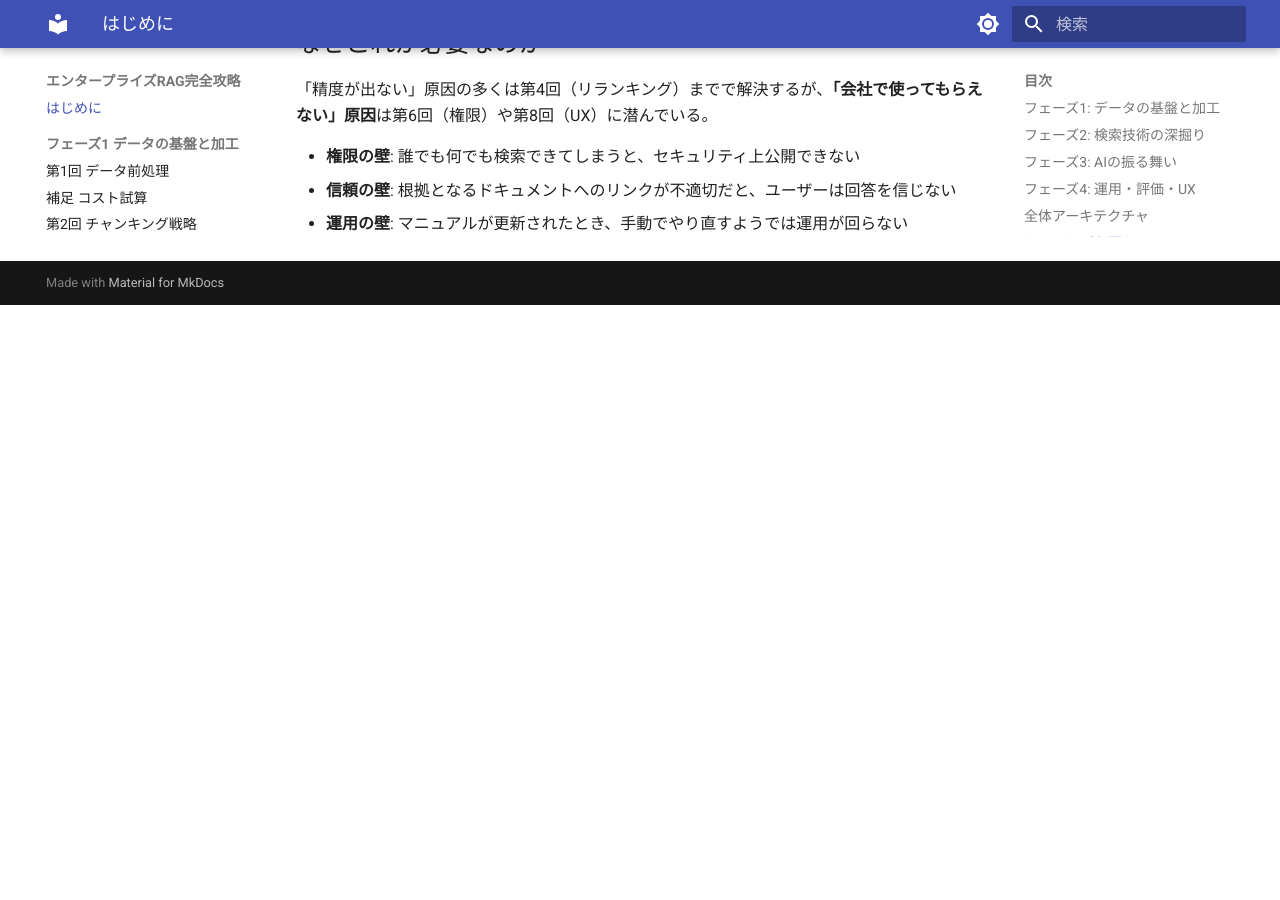
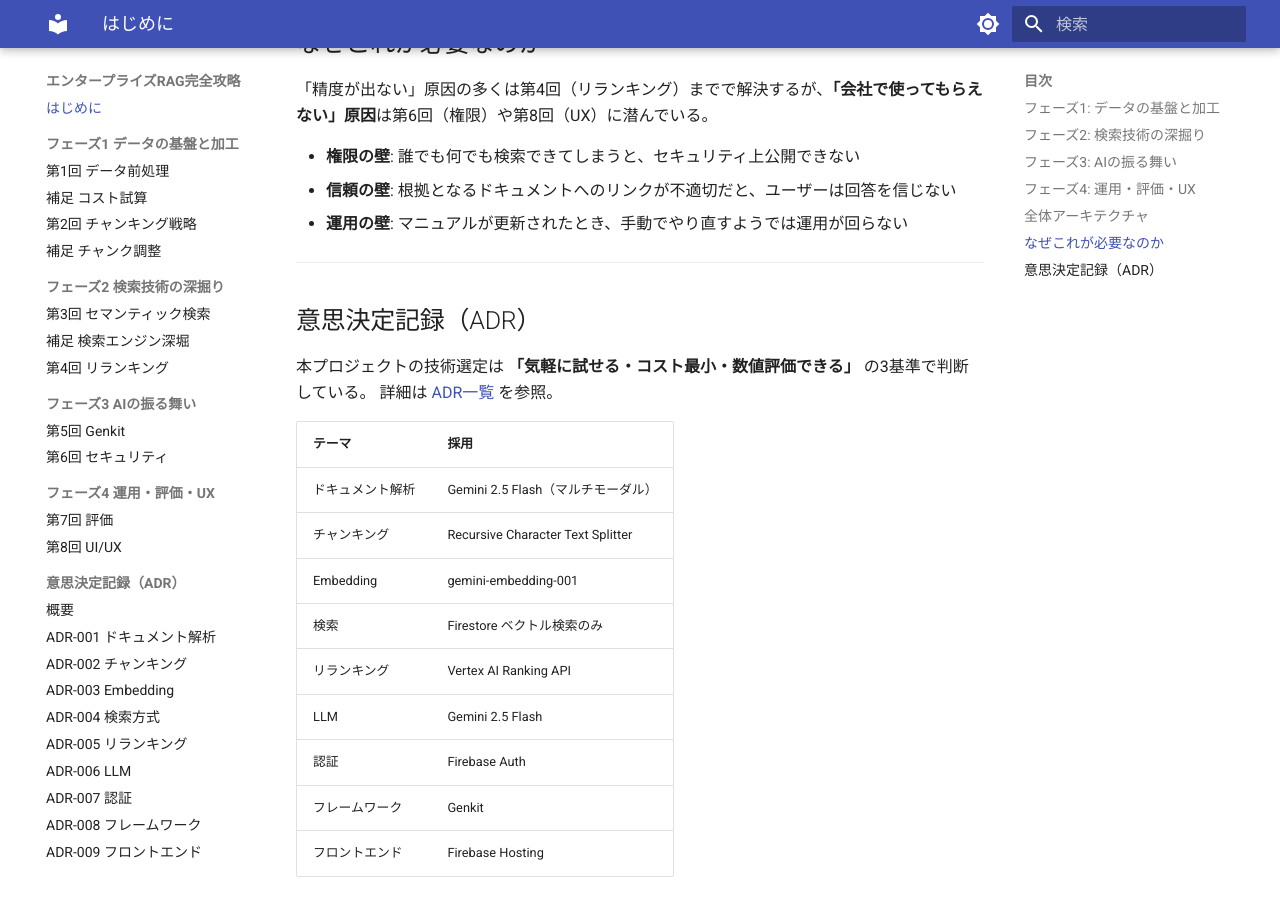
Before and after one commit to ishimori/poc_rag_gcp_public, an MkDocs documentation site: the page built from doc/research/00_全体構想.md, in a window 1280 px wide and 900 px high, scrolled down 3422 px. Built offline with MkDocs 1.6.1 and Material for MkDocs 9.7.7, drawn with Linux system fonts in a browser that asks for light colours; before the commit the page ends 3727 px from its top, so only the background shows below that.

Commit message:
DD-005 意思決定記録（ADR）9件を作成
選定基準: 気軽に試せる / コスト最小 / 数値評価できる

- ADR-001: ドキュメント解析 → Gemini 2.5 Flash（マルチモーダル）
- ADR-002: チャンキング → Recursive Character Text Splitter
- ADR-003: Embedding → gemini-embedding-001
- ADR-004: 検索方式 → Firestore ベクトル検索のみ
- ADR-005: リランキング → Vertex AI Ranking API
- ADR-006: LLM → Gemini 2.5 Flash
- ADR-007: 認証 → Firebase Auth
- ADR-008: フレームワーク → Genkit（Evaluator+Trace標準搭載が決め手）
- ADR-009: フロントエンド → Firebase Hosting

MkDocsナビにADRセクション追加、全体構想にADRサマリ追加

Co-Authored-By: Claude Opus 4.6 (1M context) <noreply@anthropic.com>

```diff
--- a/doc/research/00_全体構想.md
+++ b/doc/research/00_全体構想.md
@@ -91,3 +91,22 @@ graph TB
 - **権限の壁**: 誰でも何でも検索できてしまうと、セキュリティ上公開できない
 - **信頼の壁**: 根拠となるドキュメントへのリンクが不適切だと、ユーザーは回答を信じない
 - **運用の壁**: マニュアルが更新されたとき、手動でやり直すようでは運用が回らない
+
+---
+
+## 意思決定記録（ADR）
+
+本プロジェクトの技術選定は **「気軽に試せる・コスト最小・数値評価できる」** の3基準で判断している。
+詳細は [ADR一覧](adr/index.md) を参照。
+
+| テーマ | 採用 |
+|--------|------|
+| ドキュメント解析 | Gemini 2.5 Flash（マルチモーダル） |
+| チャンキング | Recursive Character Text Splitter |
+| Embedding | gemini-embedding-001 |
+| 検索 | Firestore ベクトル検索のみ |
+| リランキング | Vertex AI Ranking API |
+| LLM | Gemini 2.5 Flash |
+| 認証 | Firebase Auth |
+| フレームワーク | Genkit |
+| フロントエンド | Firebase Hosting |
--- /dev/null
+++ b/doc/research/adr/ADR-003_Embedding.md
@@ -0,0 +1,26 @@
+# ADR-003: Embeddingモデル
+
+- **ステータス**: 採用
+- **日付**: 2026-03-20
+
+## 選択肢
+
+| # | 選択肢 | 気軽さ | コスト | 数値評価 |
+|---|--------|--------|--------|---------|
+| 1 | text-multilingual-embedding-002 | ◎ | $0.000025/1K chars | ○ |
+| 2 | **gemini-embedding-001** | **◎ 同じAPI** | **$0.000025/1K chars** | **◎ 100+言語対応、最新モデル** |
+| 3 | gemini-embedding-2-preview | ○ プレビュー版 | 未確定 | ◎ マルチモーダル対応 |
+
+## 決定
+
+**gemini-embedding-001** を採用。
+
+## 理由
+
+- Google推奨の最新安定版で、100以上の言語に対応
+- 料金は text-multilingual-embedding-002 と同等で、性能が上
+- `task_type` パラメータ（RETRIEVAL_QUERY / RETRIEVAL_DOCUMENT）を使い分けることで検索精度を最適化でき、その効果を Recall / Precision で測定可能
+
+## 影響
+
+- gemini-embedding-2-preview（マルチモーダル）は画像検索が必要になった段階で再検討
--- /dev/null
+++ b/doc/research/adr/ADR-006_LLM.md
@@ -0,0 +1,27 @@
+# ADR-006: LLMモデル
+
+- **ステータス**: 採用
+- **日付**: 2026-03-20
+
+## 選択肢
+
+| # | 選択肢 | 気軽さ | コスト | 数値評価 |
+|---|--------|--------|--------|---------|
+| 1 | **Gemini 2.5 Flash** | **◎** | **◎ 最安** | **◎ Evaluator で品質測定** |
+| 2 | Gemini 2.5 Pro | ◎ | △ Flash の約17倍 | ◎ |
+| 3 | Gemini 3.1 Pro | ◎ | △ 高コスト | ◎ |
+| 4 | Flash + Pro ルーティング | △ ルーティング実装が必要 | ○ | ◎ |
+
+## 決定
+
+**Gemini 2.5 Flash** 単一モデルで開始。
+
+## 理由
+
+- 最も安価で、まず試すハードルが最低
+- Evaluator で Faithfulness / Answer Relevancy を測定し、Flash で精度が足りないケースを数値で特定してから Pro への切り替えやルーティングを検討する
+- 「いきなりルーティング実装」はオーバーエンジニアリング。データで判断する
+
+## 影響
+
+- 複雑な推論が必要なケースで精度不足が出る可能性があるが、それは Evaluator のスコアで検知する
--- /dev/null
+++ b/doc/research/adr/index.md
@@ -0,0 +1,25 @@
+# 意思決定記録（ADR）
+
+本プロジェクトの技術選定における意思決定を記録する。
+
+## 選定基準
+
+すべての意思決定は以下の3つの観点で判断する。
+
+1. **気軽に試せること** — セットアップが軽く、すぐに動かせる
+2. **コストを抑えられること** — 無料枠 or 最安の選択肢を優先
+3. **チューニング効果が数値評価できること** — ブラックボックスにしない
+
+## ADR一覧
+
+| # | テーマ | 採用 |
+|---|--------|------|
+| [ADR-001](ADR-001_ドキュメント解析.md) | ドキュメント解析手法 | Gemini 2.5 Flash（マルチモーダル） |
+| [ADR-002](ADR-002_チャンキング.md) | チャンキング方式 | Recursive Character Text Splitter |
+| [ADR-003](ADR-003_Embedding.md) | Embeddingモデル | gemini-embedding-001 |
+| [ADR-004](ADR-004_検索方式.md) | 検索方式 | ベクトル検索（Firestoreのみ） |
+| [ADR-005](ADR-005_リランキング.md) | リランキング | Vertex AI Ranking API |
+| [ADR-006](ADR-006_LLM.md) | LLMモデル | Gemini 2.5 Flash |
+| [ADR-007](ADR-007_認証.md) | 認証方式 | Firebase Auth |
+| [ADR-008](ADR-008_フレームワーク.md) | フレームワーク | Genkit |
+| [ADR-009](ADR-009_フロントエンド.md) | フロントエンド | Firebase Hosting |
--- a/mkdocs.yml
+++ b/mkdocs.yml
@@ -41,6 +41,17 @@ nav:
   - フェーズ4 運用・評価・UX:
     - 第7回 評価: 07_評価.md
     - 第8回 UI/UX: 08_UIUX.md
+  - 意思決定記録（ADR）:
+    - 概要: adr/index.md
+    - ADR-001 ドキュメント解析: adr/ADR-001_ドキュメント解析.md
+    - ADR-002 チャンキング: adr/ADR-002_チャンキング.md
+    - ADR-003 Embedding: adr/ADR-003_Embedding.md
+    - ADR-004 検索方式: adr/ADR-004_検索方式.md
+    - ADR-005 リランキング: adr/ADR-005_リランキング.md
+    - ADR-006 LLM: adr/ADR-006_LLM.md
+    - ADR-007 認証: adr/ADR-007_認証.md
+    - ADR-008 フレームワーク: adr/ADR-008_フレームワーク.md
+    - ADR-009 フロントエンド: adr/ADR-009_フロントエンド.md
 
 markdown_extensions:
   - tables
```
Also changed, not shown: doc/research/adr/ADR-001_ドキュメント解析.md (added, +26 -0 lines), doc/research/adr/ADR-002_チャンキング.md (added, +28 -0 lines), doc/research/adr/ADR-004_検索方式.md (added, +26 -0 lines), doc/research/adr/ADR-005_リランキング.md (added, +26 -0 lines), doc/research/adr/ADR-007_認証.md (added, +26 -0 lines), doc/research/adr/ADR-008_フレームワーク.md (added, +26 -0 lines), doc/research/adr/ADR-009_フロントエンド.md (added, +26 -0 lines).
